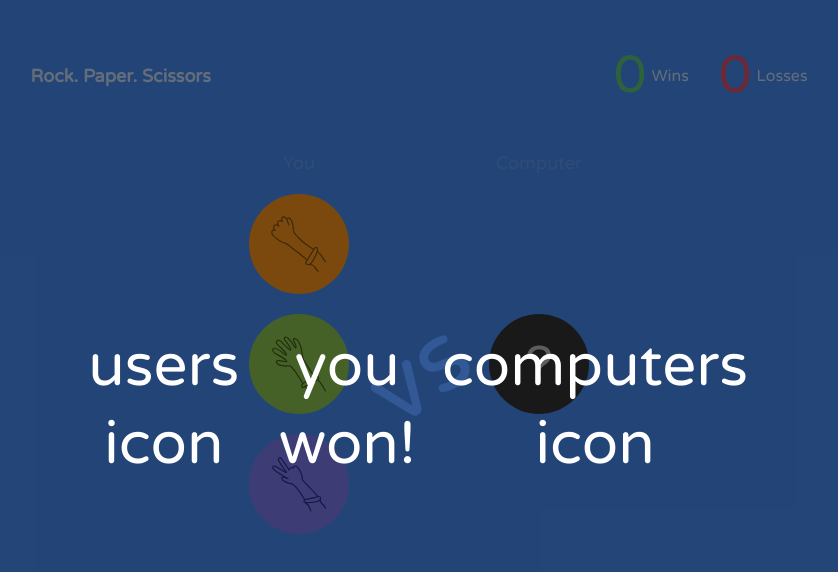
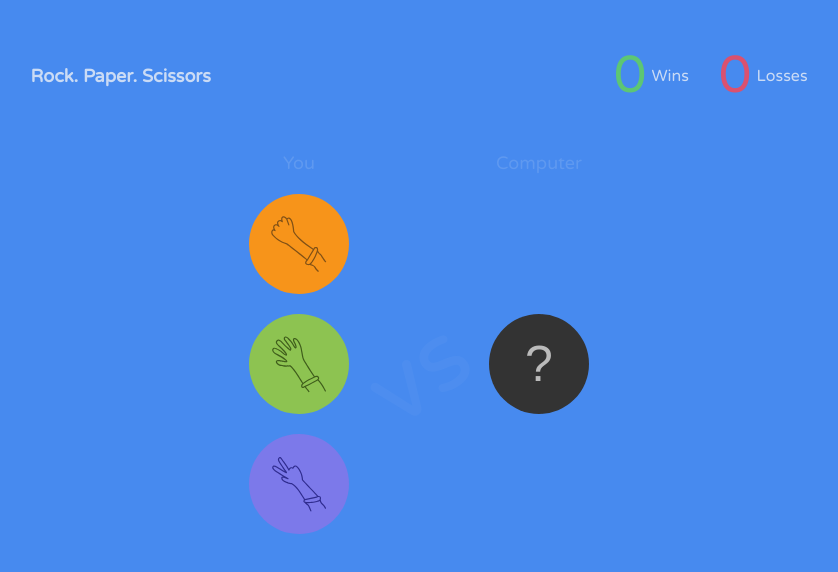
Before and after one commit to svmed2050/30-react-projects, a React (Create React App) app in the folder 10-paper-rock-scissors/: page / in a window 1280 px wide. Shown: the top 572 px of the page, without its empty margins (221-1059 px from the left). Built offline with nearby package versions, Linux system fonts and the light colour scheme; the HTML template or start-up script is replaced by a standard one.

Commit message:
add renderComponent func for show result of the game

```diff
--- a/10-paper-rock-scissors/src/App.js
+++ b/10-paper-rock-scissors/src/App.js
@@ -19,7 +19,7 @@ export default function App() {
 	const [losses, setLosses] = useState(0)
 	const [userChoice, setUserChoice] = useState(null)
 	const [computerChoice, setComputerChoice] = useState(null)
-	// win, loss, draw
+	// win, lose, draw
 	const [gameState, setGameState] = useState(null)
 
 	useEffect(() => {
@@ -33,6 +33,11 @@ export default function App() {
 
 		// determine the winner
 		setGameState('win')
+	}
+
+	function renderComponent(choice) {
+		const Component = choice.component
+		return <Component />
 	}
 
 	return (
@@ -55,16 +60,18 @@ export default function App() {
 				</div>
 			</div>
 
-			{/* the popup to show win/loss/draw */}
-			<div className='game-state'>
-				<div>
-					<div className='game-state-content'>
-						<p>users icon</p>
-						<p>you won!</p>
-						<p>computers icon</p>
+			{/* the popup to show win/lose/draw */}
+			{gameState && (
+				<div className={`game-state ${gameState}`}>
+					<div>
+						<div className='game-state-content'>
+							<p>{renderComponent(userChoice)}</p>
+							<p>you won!</p>
+							<p>{renderComponent(computerChoice)}</p>
+						</div>
 					</div>
 				</div>
-			</div>
+			)}
 
 			<div className='choices'>
 				{/* choices captions */}
```
